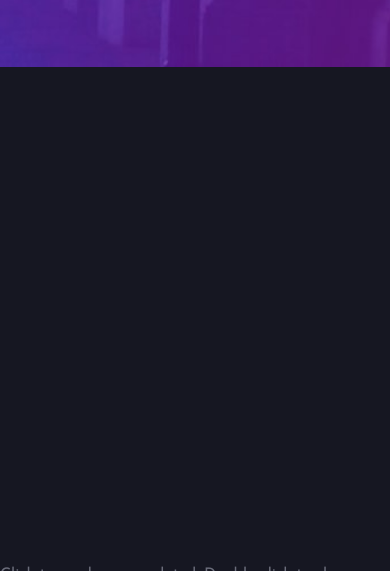
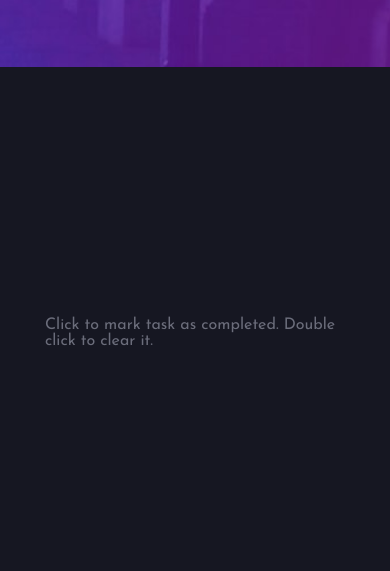
Before and after one commit to jadedeterville/4-todo-list-app, a plain HTML site: page index.html in a window 390 px wide. Shown: the part 273-844 px from the top of the page. Drawn offline with Linux system fonts and the light colour scheme.

Commit message:
Mobile functionality added

```diff
--- a/index.html
+++ b/index.html
@@ -32,8 +32,8 @@
         />
       </form>
       <ul class="todos" id="todos"></ul>
+      <small>Click to mark task as completed. Double click to clear it.</small>
     </section>
-    <small>Click to mark as completed. Double click to clear your task.</small>
 
     <script src="app.js"></script>
   </body>
--- a/style.css
+++ b/style.css
@@ -84,11 +84,6 @@ form {
   text-decoration: line-through;
 }
 
-/* .todos li:last-child {
-  color: #6b6d7b;
-  font-size: 0.7rem;
-} */
-
 small {
   display: flex;
   align-items: center;
@@ -96,14 +91,26 @@ small {
   color: #6b6d7b;
   font-size: 1rem;
   margin-top: 300px;
+  margin-bottom: 20px;
 }
 
-/* Mobile: Still to do */
+/* Mobile */
 
-@media only screen and (max-width: 768px) {
-  html,
+@media (max-width: 768px) {
+  /* html,
   body {
     overflow-x: hidden;
+    overflow-y: hidden;
+  } */
+
+  .container {
+    display: flex;
+    flex-direction: column;
+    align-content: center;
+    align-items: left;
+    height: 300px;
+    width: 300px;
+    margin: -200px auto;
   }
 
   form {
```
Also changed, not shown: design/active-states-dark.jpg (added), design/active-states-light.jpg (added), design/desktop-design-dark.jpg (added), design/desktop-design-light.jpg (added), design/desktop-preview.jpg (added), design/mobile-design-dark.jpg (added), design/mobile-design-light.jpg (added).
